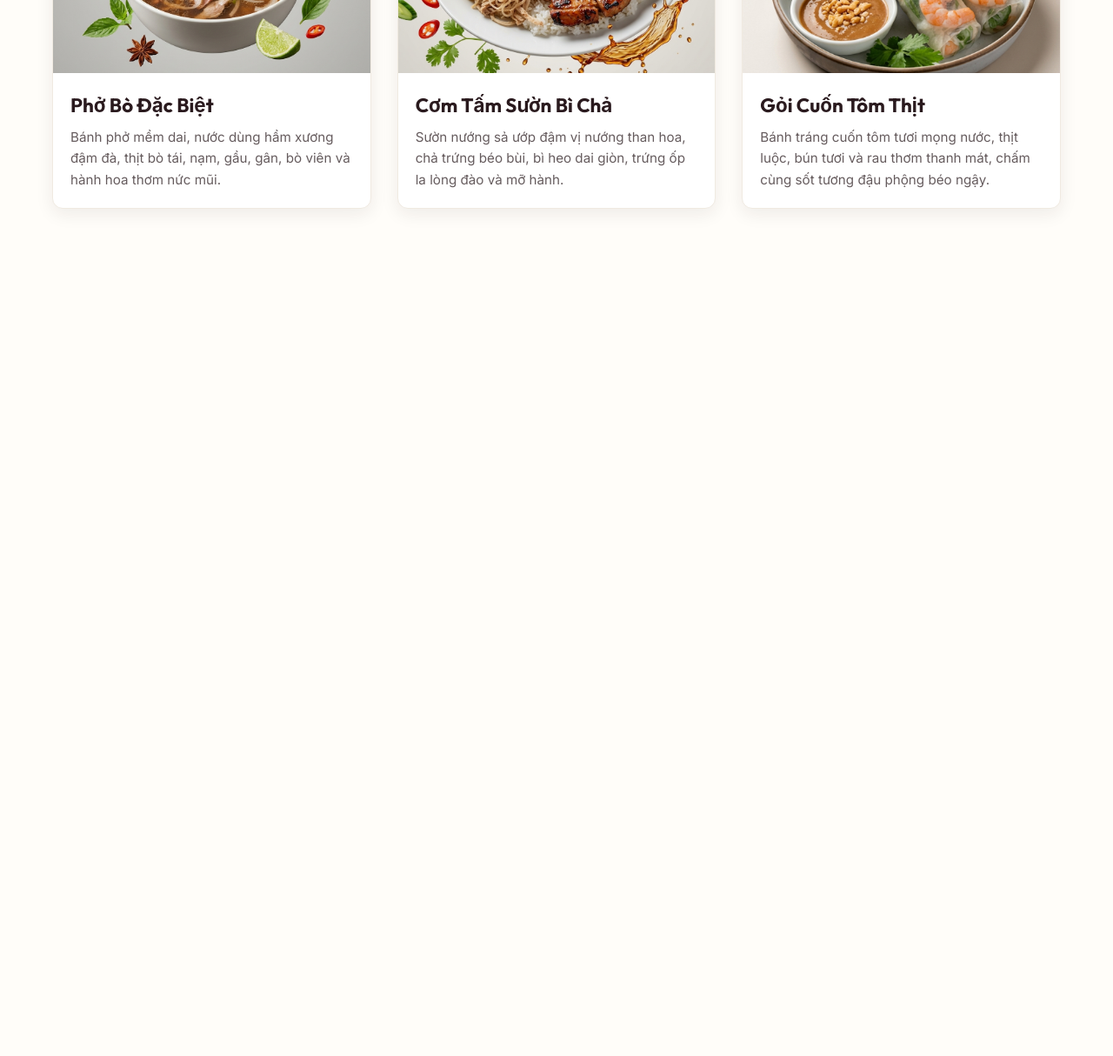
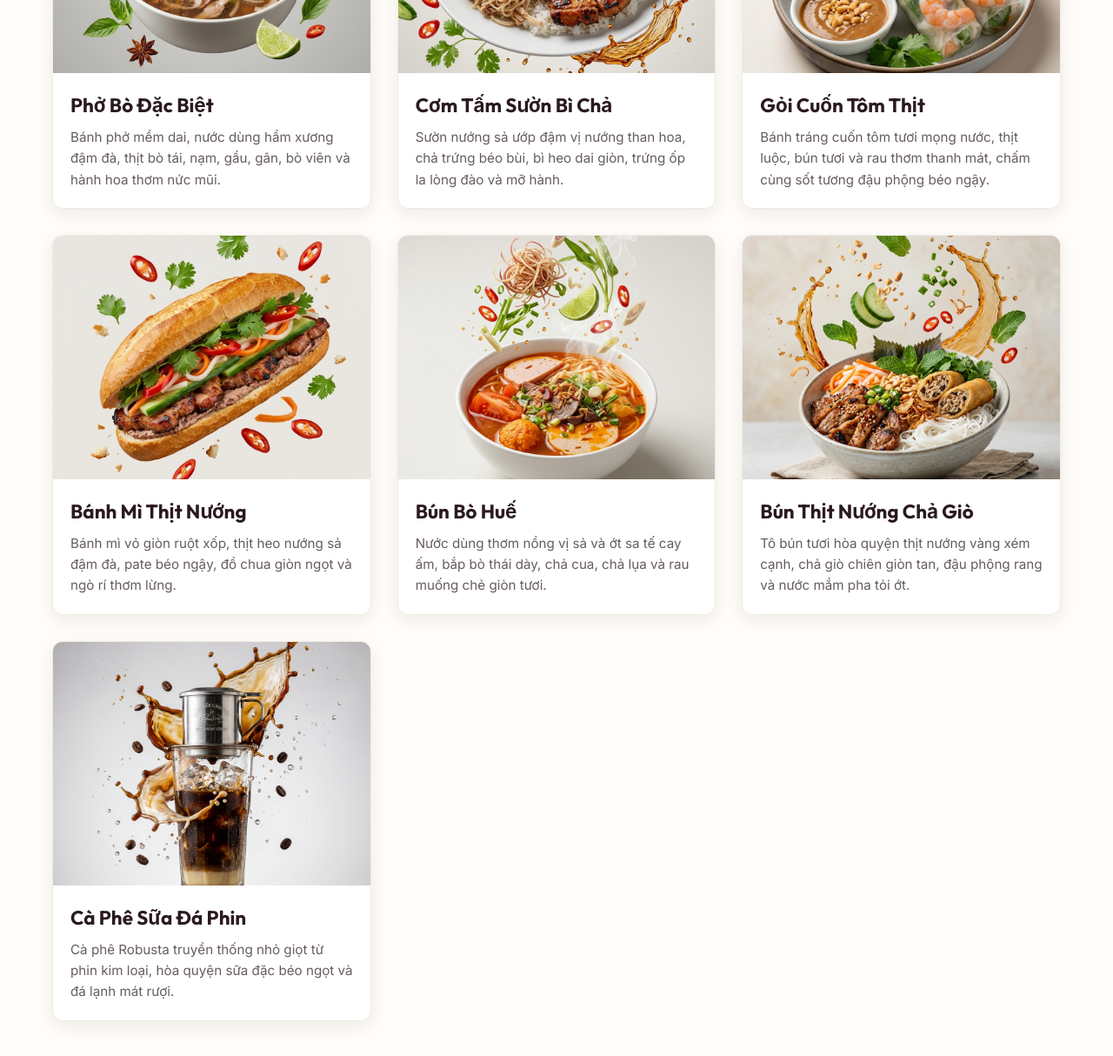
Before and after one commit to ngyenpaul31may/PhoSydney, a plain HTML site: page src/index.html in a window 1280 px wide. Shown: the part 988-2202 px from the top of the page at 87% size. Before the commit the page ends 1288 px from the top, so only its background shows below. Drawn offline with Linux system fonts and the light colour scheme.

Commit message:
feat: add 4 additional hero dish assets (Banh Mi, Bun Bo Hue, Bun Thit Nuong, Ca Phe Sua Da) and update landing page & README

```diff
--- a/src/index.html
+++ b/src/index.html
@@ -174,6 +174,38 @@
             <p class="dish-card-desc">Bánh tráng cuốn tôm tươi mọng nước, thịt luộc, bún tươi và rau thơm thanh mát, chấm cùng sốt tương đậu phộng béo ngậy.</p>
           </div>
         </article>
+
+        <article class="dish-card">
+          <img src="assets/images/banh-mi-hero.png" alt="Bánh Mì Thịt Nướng">
+          <div class="dish-card-body">
+            <h3 class="dish-card-title">Bánh Mì Thịt Nướng</h3>
+            <p class="dish-card-desc">Bánh mì vỏ giòn ruột xốp, thịt heo nướng sả đậm đà, pate béo ngậy, đồ chua giòn ngọt và ngò rí thơm lừng.</p>
+          </div>
+        </article>
+
+        <article class="dish-card">
+          <img src="assets/images/bun-bo-hue-hero.png" alt="Bún Bò Huế">
+          <div class="dish-card-body">
+            <h3 class="dish-card-title">Bún Bò Huế</h3>
+            <p class="dish-card-desc">Nước dùng thơm nồng vị sả và ớt sa tế cay ấm, bắp bò thái dày, chả cua, chả lụa và rau muống chẻ giòn tươi.</p>
+          </div>
+        </article>
+
+        <article class="dish-card">
+          <img src="assets/images/bun-thit-nuong-hero.png" alt="Bún Thịt Nướng Chả Giò">
+          <div class="dish-card-body">
+            <h3 class="dish-card-title">Bún Thịt Nướng Chả Giò</h3>
+            <p class="dish-card-desc">Tô bún tươi hòa quyện thịt nướng vàng xém cạnh, chả giò chiên giòn tan, đậu phộng rang và nước mắm pha tỏi ớt.</p>
+          </div>
+        </article>
+
+        <article class="dish-card">
+          <img src="assets/images/ca-phe-hero.png" alt="Cà Phê Sữa Đá Phin">
+          <div class="dish-card-body">
+            <h3 class="dish-card-title">Cà Phê Sữa Đá Phin</h3>
+            <p class="dish-card-desc">Cà phê Robusta truyền thống nhỏ giọt từ phin kim loại, hòa quyện sữa đặc béo ngọt và đá lạnh mát rượi.</p>
+          </div>
+        </article>
       </div>
     </div>
   </section>
```
Also changed, not shown: img/banh-mi-hero.png (added), img/bun-bo-hue-hero.png (added), img/bun-thit-nuong-hero.png (added), img/ca-phe-hero.png (added), src/assets/images/banh-mi-hero.png (added), src/assets/images/bun-bo-hue-hero.png (added), src/assets/images/bun-thit-nuong-hero.png (added), src/assets/images/ca-phe-hero.png (added), 1 other file.
